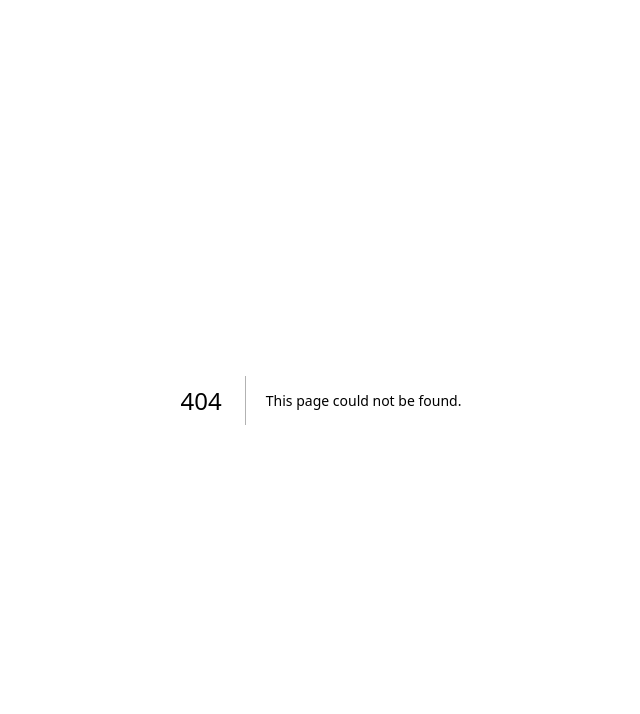
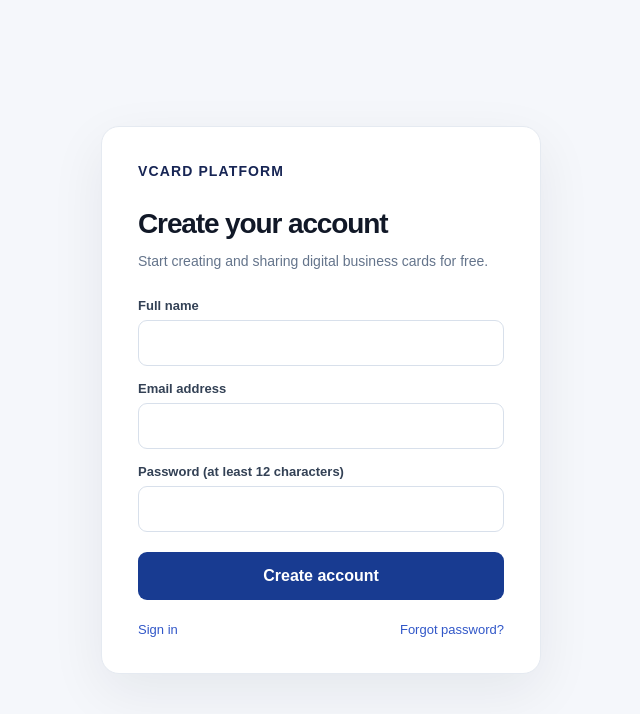
Before and after one commit to p3t3rkamau/vcard-platform, a Next.js app: page /register in a window 1280 px wide. Before the commit this address had no page. Shown: the top 714 px of the page, without its empty margins (319-959 px from the left). Built offline with nearby package versions, Linux system fonts and the light colour scheme.

Commit message:
Add account registration page

```diff
--- /dev/null
+++ b/src/app/(auth)/register/page.tsx
@@ -0,0 +1,5 @@
+import AuthForm from "@/components/auth/AuthForm";
+
+export default function RegisterPage() {
+  return <AuthForm mode="register" />;
+}
```
